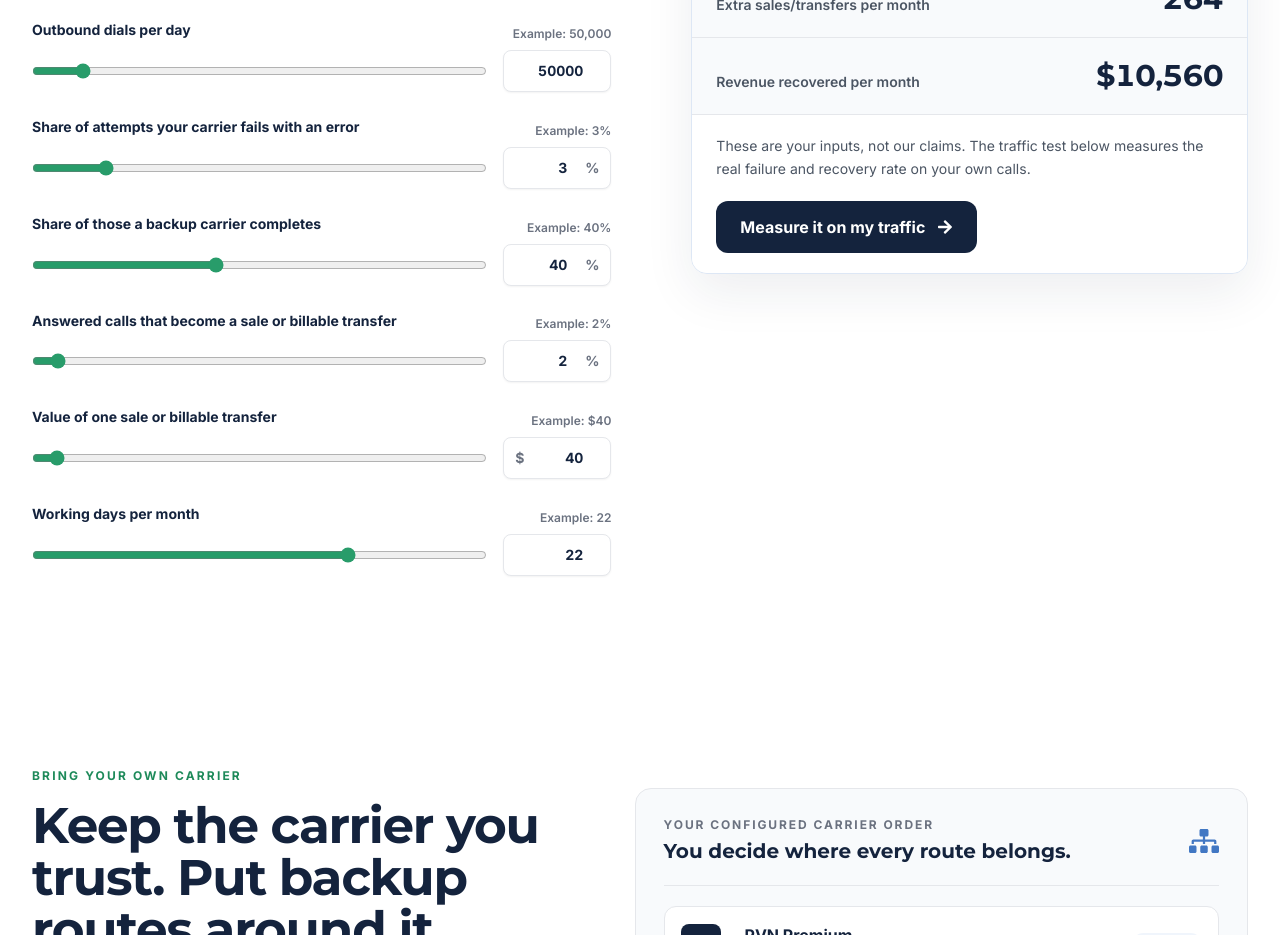
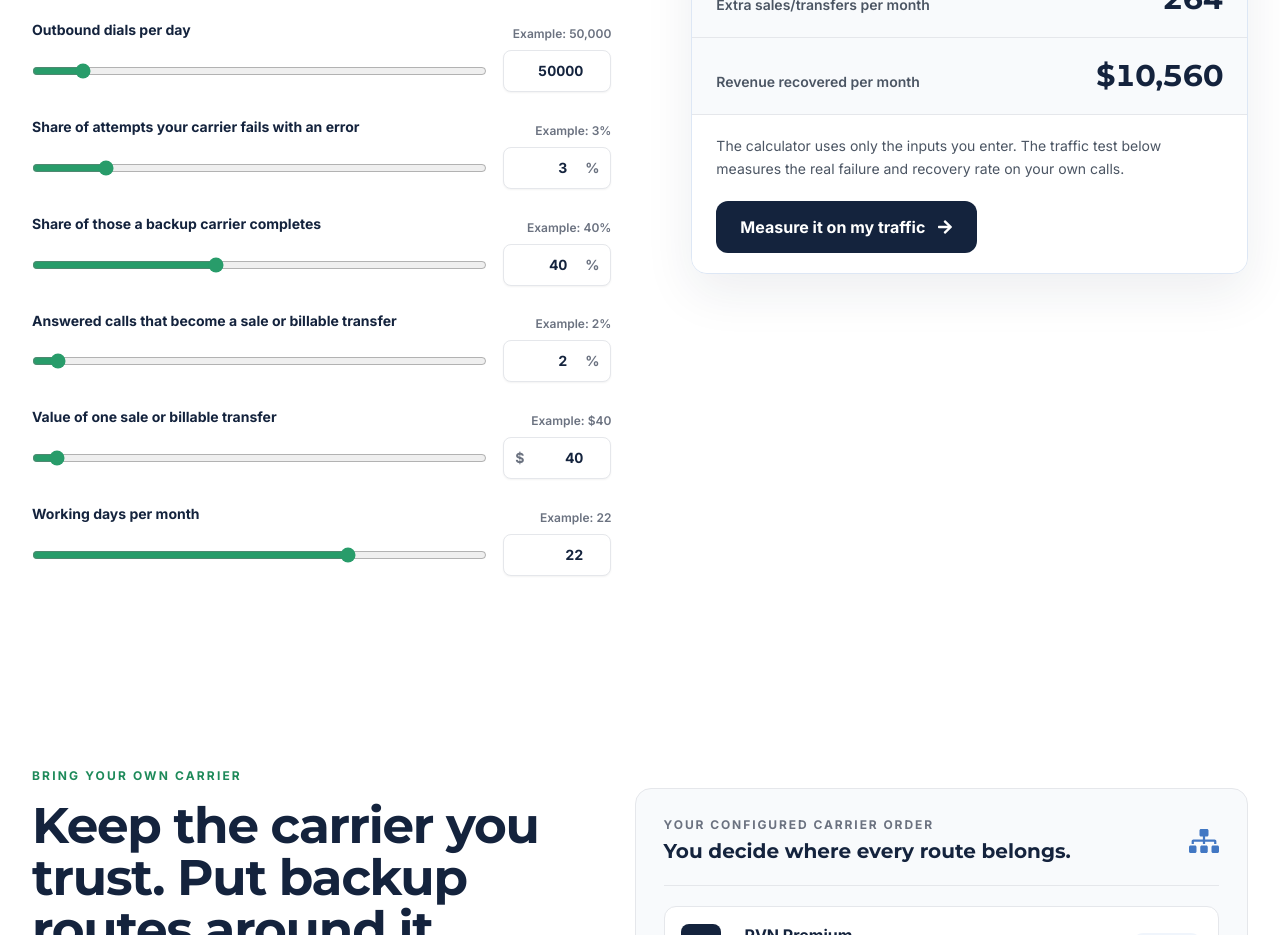
Before and after one commit to bbarnes4318/pvn-voice, a Next.js app in the folder src/: page / in a window 1280 px wide. Shown: the part 3640-4575 px from the top of the page. Built offline with nearby package versions, Linux system fonts and the light colour scheme.

Commit message:
Align calculator note with homepage copy rules

```diff
--- a/src/components/home/TrafficCalculator.tsx
+++ b/src/components/home/TrafficCalculator.tsx
@@ -143,7 +143,7 @@ const TrafficCalculator: React.FC = () => {
 
               <div className="border-t border-gray-200 bg-white px-6 py-5">
                 <p className="text-sm leading-relaxed text-gray-600">
-                  These are your inputs, not our claims. The traffic test below measures the real failure and recovery rate on your own calls.
+                  The calculator uses only the inputs you enter. The traffic test below measures the real failure and recovery rate on your own calls.
                 </p>
                 <a
                   href="/#traffic-test"
```
